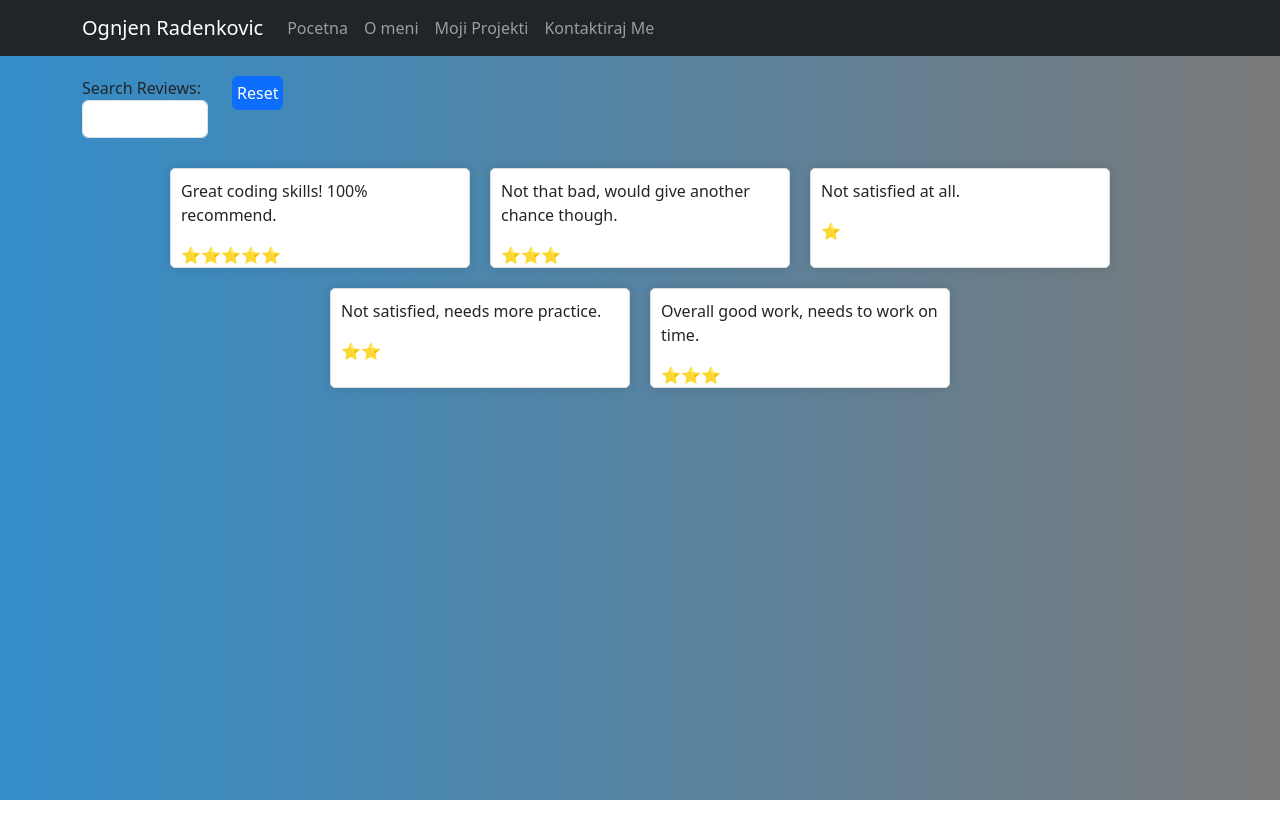
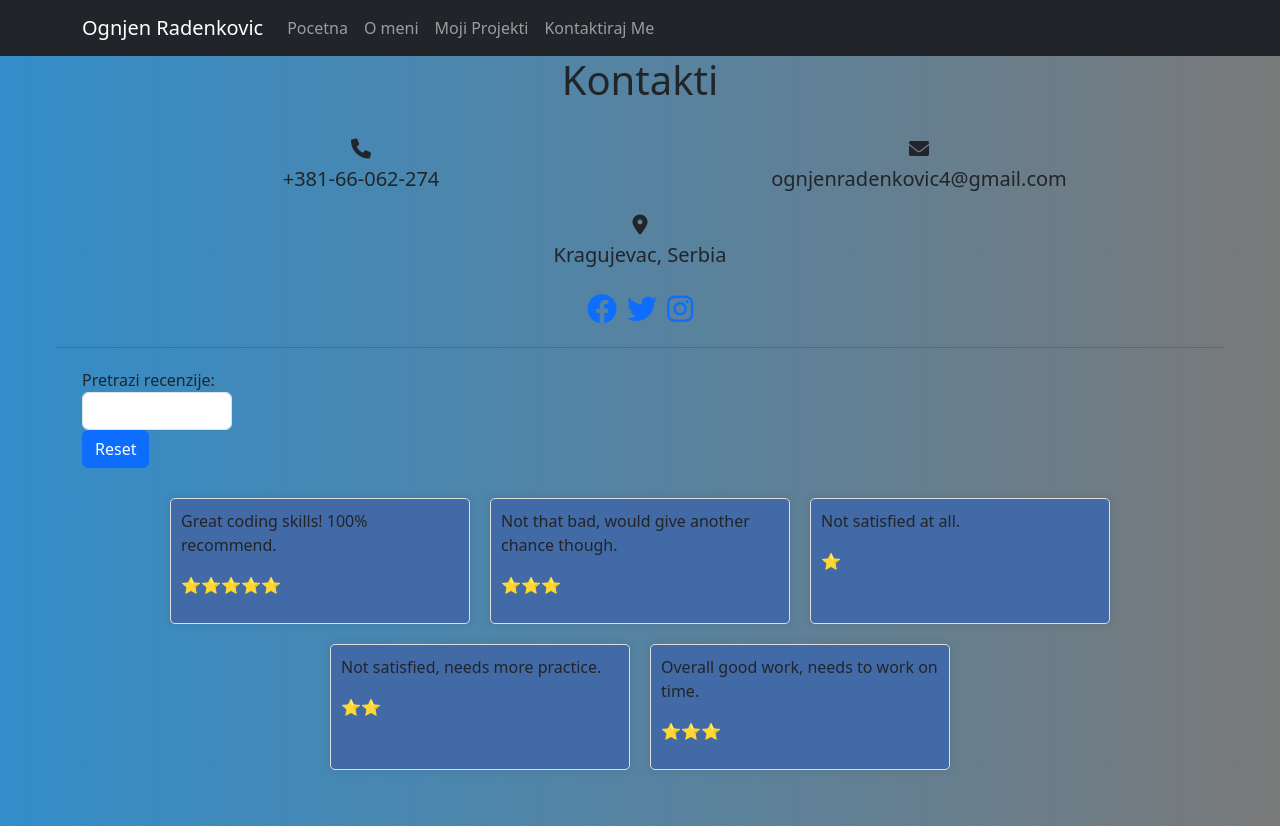
Before and after one commit to Aiden377/portfolio, a plain HTML site: page recenzije.html in a window 1280 px wide. Before the commit the page ends 800 px from the top, so only its background shows below. Drawn offline with nearby package versions, Linux system fonts and the light colour scheme.

Commit message:
kontakti dodati

```diff
--- a/recenzije.html
+++ b/recenzije.html
@@ -4,7 +4,8 @@
     <meta charset="UTF-8">
     <meta name="viewport" content="width=device-width, initial-scale=1.0">
     <title>Recenzije</title>
-    <link href="https://cdn.jsdelivr.net/npm/bootstrap@5.3.0/dist/css/bootstrap.min.css" rel="stylesheet">
+    <link rel="stylesheet" href="https://cdn.jsdelivr.net/npm/bootstrap@5.3.0/dist/css/bootstrap.min.css">
+    <link rel="stylesheet" href="https://cdnjs.cloudflare.com/ajax/libs/font-awesome/6.0.0/css/all.min.css">
     <style>
         body
         {
@@ -27,15 +28,13 @@
             border-radius: 5px;
             padding: 10px;
             width: 300px;
-            max-height:100px;
-            background-color: #fff;
+            background-color: rgb(66, 106, 167);
             box-shadow: 0 0 10px rgba(0, 0, 0, 0.1);
         }
 
         .stars
         {
             color: #FFD700;
-            display:inline-block;
         }
 
         .search-container
@@ -45,6 +44,39 @@
             justify-content: center;
 
         }
+        .drustvene-mreze
+        {
+            display: flex;
+            justify-content: center;
+            align-items: center;
+            font-size: 30px;
+        }
+        .ikonica
+        {
+            padding-left: 5px;
+            padding-right: 5px;
+        }
+        .kontakti
+        {
+            display: flex;
+            justify-content: space-around;
+            align-items: center;
+            flex-wrap: wrap;
+            margin-top: 30px;
+        }
+        .telefon
+        {
+            font-size: 20px;
+        }
+        .mejl
+        {
+            font-size: 20px;
+        }
+        .lokacija
+        {
+            font-size: 20px;
+        }
+
     </style>
 
 </head>
@@ -75,21 +107,49 @@
         </div>
     </nav>
 
-    <div class="container-fluid">
-        <div class="container">
-            <div class="row search-container ">
-                <div class="col-md-6">
-                    <label for="search">Search Reviews:</label>
-                    <input type="text" id="search" class="form-control" oninput="filterReviews()">
-                </div>
-                <div class="col-md-6">
-                    <button class="btn btn-primary p-1" onclick="resetSearch()">Reset</button>
+
+    <div class="container">
+        <div class="col">
+            <div class=" text-center">
+                <h1>Kontakti</h1>
+                <div class="kontakti">
+                    <div class="telefon col-md-6">
+                        <i class="fa-solid fa-phone"></i>
+                        <p>+381-66-062-274</p>
+                    </div>
+                    <div class="mejl col-md-6">
+                        <i class="fa-solid fa-envelope"></i>
+                        <p>ognjenradenkovic4@gmail.com</p>
+                    </div>
+                    <div class="lokacija col-md-6">
+                        <i class="fa-solid fa-location-dot"></i>
+                        <p>Kragujevac, Serbia</p>
+                    </div>
                 </div>
             </div>
-
-            <div id="reviews-container" class="review-container"></div>
         </div>
     </div>
+    <div class="drustvene-mreze">
+        <a href="https://www.facebook.com/ognjen.radenkovic.56?mibextid=ZbWKwL" target="_blank" class="ikonica"><i class="fab fa-facebook"></i></a>
+        <a href="https://twitter.com/elonmusk" target="_blank" class="ikonica"><i class="fab fa-twitter"></i></a>
+        <a href="https://www.instagram.com/radenkovicc17/" target="_blank" class="ikonica"><i class="fab fa-instagram"></i></a>
+    </div>
+    <hr></hr>
+
+    <div class="container">
+        <div class="col search-container">
+            <div class="col-md-6">
+                <label for="search">Pretrazi recenzije:</label>
+                <input type="text" id="search" class="form-control" oninput="filterReviews()">
+            </div>
+            <div class="col">
+                <button class="btn btn-primary " onclick="resetSearch()">Reset</button>
+            </div>
+        </div>
+
+        <div id="reviews-container" class="review-container"></div>
+    </div>
+
 
     <script>
         function fetchJSONFile(filename, callback)
@@ -99,6 +159,7 @@
                 .then(data => callback(data))
                 .catch(error => console.error('Error fetching JSON:', error));
         }
+
 
         fetchJSONFile("reviews.json", function (data)
         {
@@ -136,7 +197,8 @@
             const searchInput = document.getElementById('search').value.toLowerCase();
             const reviewsContainer = document.getElementById('reviews-container');
 
-            reviewsData.forEach((review, index) => {
+            reviewsData.forEach((review, index) =>
+            {
                 const reviewElement = reviewsContainer.children[index];
                 if (review.text.toLowerCase().includes(searchInput))
                 {
@@ -159,6 +221,8 @@
 
     </script>
 
+
+    <script src="https://code.jquery.com/jquery-3.3.1.slim.min.js"></script>
     <script src="https://cdn.jsdelivr.net/npm/@popperjs/core@2.9.1/dist/umd/popper.min.js"></script>
     <script src="https://cdn.jsdelivr.net/npm/bootstrap@5.0.2/dist/js/bootstrap.min.js"></script>
 </body>
```
Also changed, not shown: about.html (+4 -2 lines), projects.html (+48 -13 lines).
